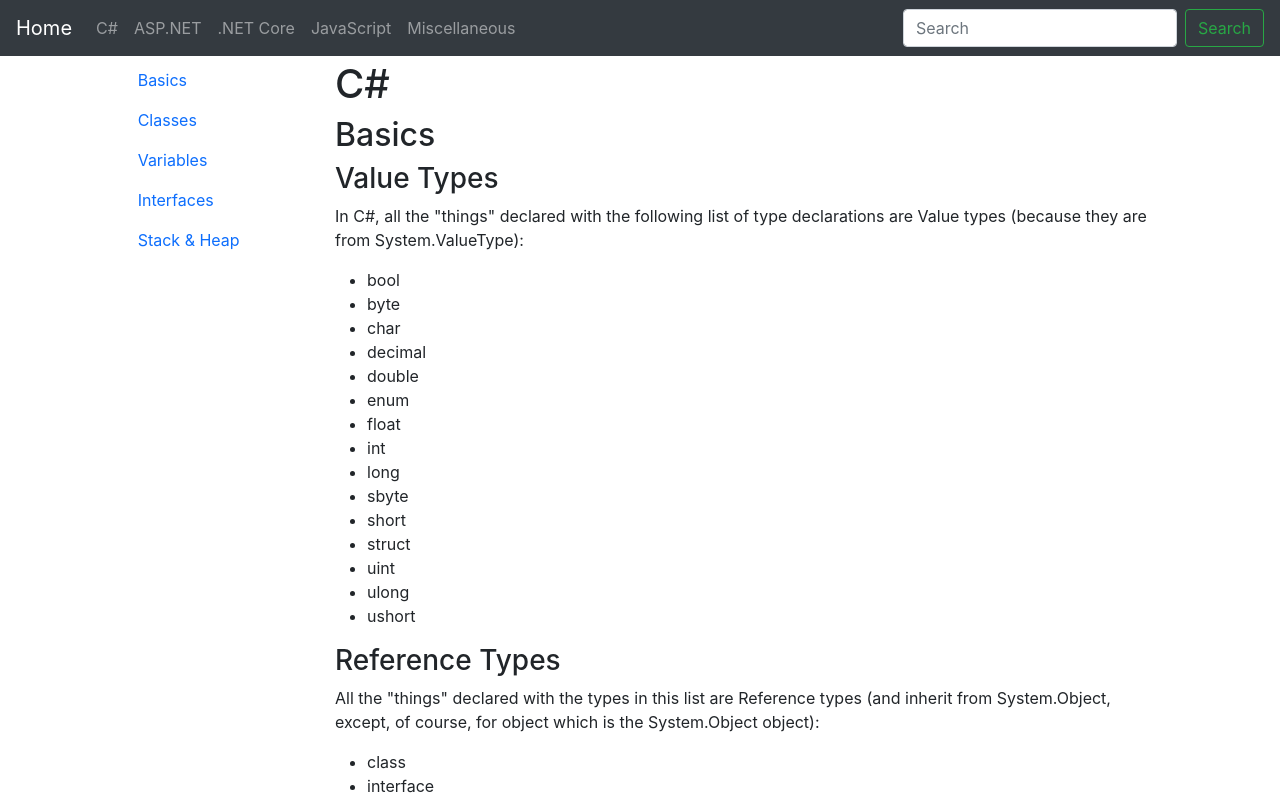
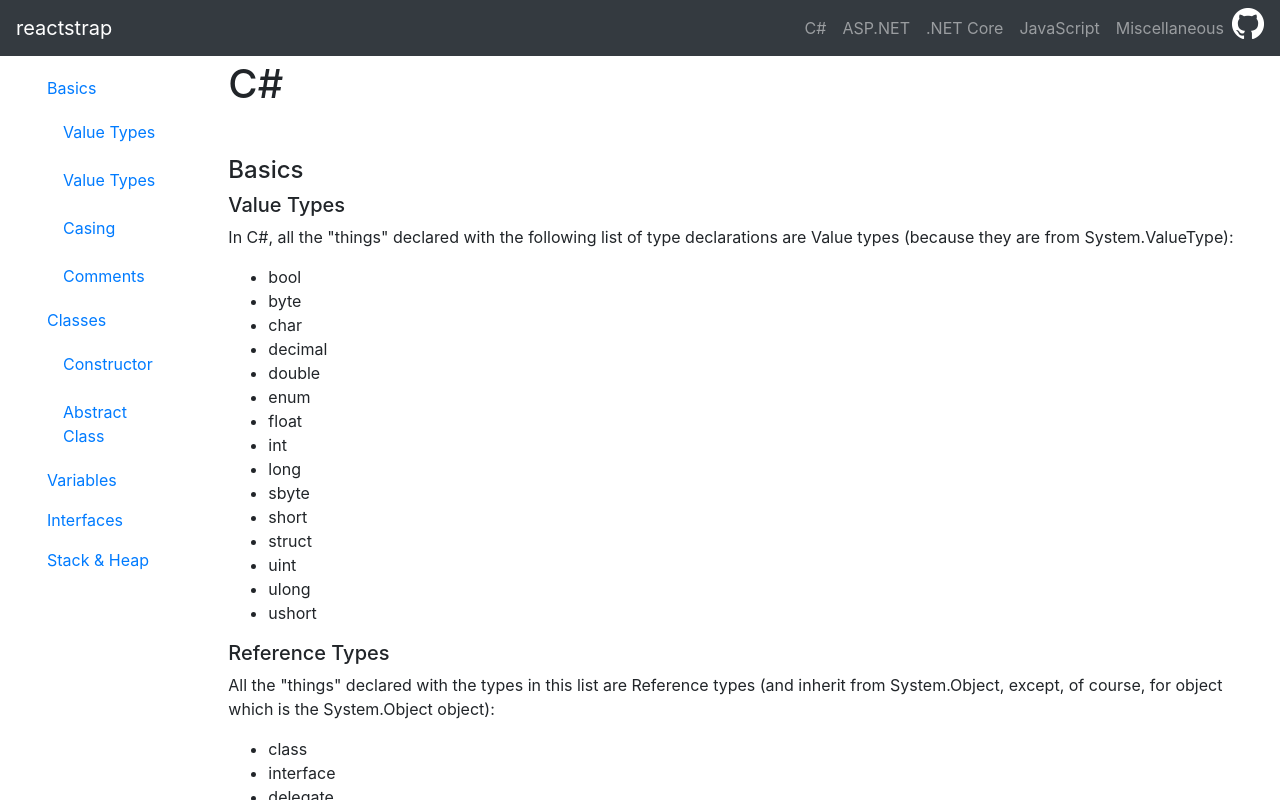
Before and after one commit to jreddington76/developer-articles, a React app: page /csharp in a window 1280 px wide. Built offline with nearby package versions, Linux system fonts and the light colour scheme.

Commit message:
added reactstrap

```diff
--- a/package.json
+++ b/package.json
@@ -20,7 +20,10 @@
     "prismjs": "^1.9.0",
     "react": "^16.2.0",
     "react-dom": "^16.2.0",
-    "react-router-dom": "^4.2.2"
+    "react-popper": "^0.8.2",
+    "react-router-dom": "^4.2.2",
+    "react-transition-group": "^2.2.1",
+    "reactstrap": "^5.0.0-alpha.4"
   },
   "devDependencies": {
     "babel-core": "^6.26.0",
--- a/public/index.html
+++ b/public/index.html
@@ -6,7 +6,7 @@
     <meta name="viewport" content="width=device-width, initial-scale=1, shrink-to-fit=no">
     <meta http-equiv="X-UA-Compatible" content="ie=edge">
 
-    <link rel="stylesheet" type="text/css" href="../node_modules/bootstrap/dist/css/bootstrap.min.css">
+    <!-- <link rel="stylesheet" type="text/css" href="../node_modules/bootstrap/dist/css/bootstrap.min.css"> -->
     <link rel="stylesheet" type="text/css" href="../node_modules/prismjs/themes/prism.css">
 
     <title>Articles</title>
@@ -19,11 +19,11 @@
 
     <div id="app" class="wrap"></div>
 
-    <script src="https://code.jquery.com/jquery-3.1.1.slim.min.js" integrity="sha384-A7FZj7v+d/sdmMqp/nOQwliLvUsJfDHW+k9Omg/a/EheAdgtzNs3hpfag6Ed950n"
+    <!-- <script src="https://code.jquery.com/jquery-3.1.1.slim.min.js" integrity="sha384-A7FZj7v+d/sdmMqp/nOQwliLvUsJfDHW+k9Omg/a/EheAdgtzNs3hpfag6Ed950n"
         crossorigin="anonymous"></script>
     <script src="https://cdnjs.cloudflare.com/ajax/libs/tether/1.4.0/js/tether.min.js" integrity="sha384-DztdAPBWPRXSA/3eYEEUWrWCy7G5KFbe8fFjk5JAIxUYHKkDx6Qin1DkWx51bBrb"
         crossorigin="anonymous"></script>
-    <script src="../node_modules/bootstrap/dist/js/bootstrap.min.js"></script>
+    <script src="../node_modules/bootstrap/dist/js/bootstrap.min.js"></script> -->
     <script src="../node_modules/prismjs/prism.js"></script>
     <script src="bundle.js"></script>
 </body>
--- a/src/articles/.net core/NetCore.js
+++ b/src/articles/.net core/NetCore.js
@@ -10,7 +10,7 @@ class NetCore extends React.Component {
         return (
             <div>
                 <div className="row">
-                    <div id="left" className="col col-md-2 offset-1">
+                    <div className="col col-md-2 offset-1 left">
                         <nav className="nav flex-column">
                             <a className="nav-link active" href="#hosting">Hosting</a>
                             <a className="nav-link" href="#exceptions">Exception Handling</a>
--- a/src/articles/csharp/Basics.js
+++ b/src/articles/csharp/Basics.js
@@ -4,8 +4,8 @@ class Basics extends React.Component {
     render() {
         return (
             <section id="basics">
-                <h2 id="valuetypes">Basics</h2>
-                <h3>Value Types</h3>
+                <h4>Basics</h4>
+                <h5 id="valuetypes">Value Types</h5>
                 <p>
                     In C#, all the "things" declared with the following list of type declarations are Value types (because they are from System.ValueType):
                 </p>
@@ -26,7 +26,7 @@ class Basics extends React.Component {
                     <li>ulong</li>
                     <li>ushort</li>
                 </ul>
-                <h3>Reference Types</h3>
+                <h5 id="referencetypes">Reference Types</h5>
                 <p>
                     All the "things" declared with the types in this list are Reference types (and inherit from System.Object, except, of course, for object which is the System.Object object):
                 </p>
@@ -37,12 +37,12 @@ class Basics extends React.Component {
                     <li>object</li>
                     <li>string</li>
                 </ul>
-                <h3>Casing</h3>
+                <h5 id="casing">Casing</h5>
                 <p>
                     camelCase [aka lower camelcase] - lowercase first letter then uppercase for the first letter of each subsequent word
                     upper camel case - as above but first letter is uppercase
                 </p>
-                <h3>Comments</h3>
+                <h5 id="comments">Comments</h5>
                 <figure>
                     <pre>
                         <code className="language-csharp">
@@ -61,7 +61,7 @@ class Basics extends React.Component {
                         </code>
                     </pre>
                 </figure>
-       </section >
+            </section >
         );
     }
 }
--- a/src/articles/csharp/CSharp.js
+++ b/src/articles/csharp/CSharp.js
@@ -9,25 +9,38 @@ import Variables from './Variables';
 class CSharp extends React.Component {
     render() {
         return (
-            <div>
-                <div className="row">
-                    <div id="left" className="col col-md-2 offset-1">
-                        <nav className="nav flex-column">
-                            <a className="nav-link active" href="#basics">Basics</a>
+            <div className="row">
+                <div className="col-12 col-md-2 left">
+                    <nav id="content" className="navbar">
+                        <nav className="nav nav-pills flex-column">
+                            <a className="nav-link" href="#basics">Basics</a>
+                            <nav className="nav nav-pills flex-column">
+                                <a className="nav-link ml-3 my-1" href="#valuetypes">Value Types</a>
+                                <a className="nav-link ml-3 my-1" href="#valuetypes">Value Types</a>
+                                <a className="nav-link ml-3 my-1" href="#casing">Casing</a>
+                                <a className="nav-link ml-3 my-1" href="#comments">Comments</a>
+                            </nav>
                             <a className="nav-link" href="#classes">Classes</a>
+                            <nav className="nav nav-pills flex-column">
+                                <a className="nav-link ml-3 my-1" href="#constructor">Constructor</a>
+                                <a className="nav-link ml-3 my-1" href="#abstract">Abstract Class</a>
+                            </nav>
                             <a className="nav-link" href="#variables">Variables</a>
                             <a className="nav-link" href="#interfaces">Interfaces</a>
                             <a className="nav-link" href="#stackheap">Stack &amp; Heap</a>
                         </nav>
-                    </div>
-                    <div className="col col-md-8 offset-3">
+                    </nav>
+                </div>
+
+                <div className="col-12 col-md-10 offset-md-2">
+                    <div data-spy="scroll" data-target="#content" data-offset="0">
                         <article>
                             <h1>C#</h1>
                             <Basics />
                             <Classes />
-                            <Variables/>
+                            <Variables />
                             <Interfaces />
-                            <StackHeap/>
+                            <StackHeap />
                         </article>
                     </div>
                 </div>
--- a/src/articles/csharp/Classes.js
+++ b/src/articles/csharp/Classes.js
@@ -64,15 +64,15 @@ car.Model = "116D Sport";
                     <pre>
                         <code className="language-csharp">
                             {`var car = new Car
-                            {
-                                Make = "BMW",
-                            Model = "116D Sport"
-            };
+{
+    Make = "BMW",
+    Model = "116D Sport"
+};
 `}
                         </code>
                     </pre>
                 </figure>
-                <h3>Constructor</h3>
+                <h5 id="constructor">Constructor</h5>
                 <p>
                     a special method that is called when the class is instantiated.  It allows you to execute code immediately when the object is created.
 all classes have a constructor (even if the class does not have a construcotr defined. the .net framework will add a default constructor when class is compiled)
@@ -91,7 +91,7 @@ the .net garbage collection takes place at an indeterminate time in the future s
 
 Copying an object simply creates a new pointer that points to the same object [the same memory address]
 </p>
-                <h3>Abstract Classes</h3>
+                <h5 id="abstract">Abstract Classes</h5>
                 <p>
                     We cannot create an object of Abstract Class but we can create a reference of it.
 
--- a/src/index.css
+++ b/src/index.css
@@ -1,16 +1,22 @@
 body, html {
   height: 100%;
   overflow: hidden;
+  position: relative;
+}
+
+body {
+  font-family: -apple-system, BlinkMacSystemFont, Segoe UI, Roboto, Oxygen, Ubuntu, Cantarell, Fira Sans, Droid Sans, Helvetica Neue, sans-serif;
+  padding-top: 60px;
+  position: relative;
+}
+
+h4{
+  margin-top: 2em;
 }
 
 .wrap {
   height: 100%;
   overflow: auto;
-}
-
-body {
-  font-family: -apple-system, BlinkMacSystemFont, Segoe UI, Roboto, Oxygen, Ubuntu, Cantarell, Fira Sans, Droid Sans, Helvetica Neue, sans-serif;
-  padding-top: 60px;
 }
 
 pre, code {
@@ -32,7 +38,7 @@ pre>code {
 }
 
 @media (min-width: 768px) {
-  #left {
+  .left {
     position: fixed;
     top: 60px;
     bottom: 0;
--- a/src/js/components/Footer.js
+++ b/src/js/components/Footer.js
@@ -1,6 +1,4 @@
 import React from 'react';
-
-import Nav from './Nav';
 
 class Footer extends React.Component {
     render() {
--- a/src/js/components/Header.js
+++ b/src/js/components/Header.js
@@ -1,12 +1,12 @@
 import React from 'react';
 
-import Nav from './Nav';
+import MainNav from './MainNav';
 
 class Header extends React.Component {
     render() {
         return (
             <header>
-                <Nav/>
+                <MainNav/>
             </header>
         );
     }
--- /dev/null
+++ b/src/js/components/MainNav.js
@@ -0,0 +1,108 @@
+import React from "react";
+import { Link } from 'react-router-dom';
+import {
+  Collapse,
+  Navbar,
+  NavbarToggler,
+  NavbarBrand,
+  Nav,
+  NavItem,
+  NavLink,
+  Container,
+  Row,
+  Col,
+  Jumbotron,
+  Button
+} from 'reactstrap';
+
+import 'bootstrap/dist/css/bootstrap.css';
+
+export default class MainNav extends React.Component {
+  constructor(props) {
+    super(props);
+
+    this.toggle = this.toggle.bind(this);
+    this.state = {
+      isOpen: false
+    };
+  }
+  toggle() {
+    this.setState({
+      isOpen: !this.state.isOpen
+    });
+  }
+
+  render() {
+    return (
+      <Navbar className="navbar navbar-expand-lg navbar-dark bg-dark fixed-top">
+        <NavbarToggler onClick={this.toggle} />
+        <NavbarBrand href="/">reactstrap</NavbarBrand>
+        <Collapse isOpen={this.state.isOpen} navbar>
+          <Nav className="ml-auto" navbar>
+            <NavItem>
+              <NavLink href="/csharp">C#</NavLink>
+            </NavItem>
+            <NavItem>
+              <NavLink href="/aspnet">ASP.NET</NavLink>
+            </NavItem>
+            <NavItem>
+              <NavLink href="/netcore">.NET Core</NavLink>
+            </NavItem>
+            <NavItem>
+              <NavLink href="/javascript">JavaScript</NavLink>
+            </NavItem>
+            <NavItem>
+              <NavLink href="/misc">Miscellaneous</NavLink>
+            </NavItem>
+            <NavItem>
+              <NavLink style={{padding: 0}} href="https://github.com/jreddington76/developer-articles" target="_blank"><img src="public/GitHub-Mark-Light-32px.png"/></NavLink>
+            </NavItem>
+          </Nav>
+        </Collapse>
+      </Navbar>
+
+      // <nav className="navbar navbar-expand-lg navbar-dark bg-dark fixed-top">
+      //   <Link to="/">
+      //     <span className="navbar-brand" href="#">Home</span>
+      //   </Link >
+      //   <button className="navbar-toggler" type="button" data-toggle="collapse" data-target="#navbarSupportedContent" aria-controls="navbarSupportedContent" aria-expanded="false" aria-label="Toggle navigation">
+      //     <span className="navbar-toggler-icon"></span>
+      //   </button>
+
+      //   <div className="collapse navbar-collapse" id="navbarSupportedContent">
+      //     <ul className="navbar-nav mr-auto">
+      //     <li className="nav-item">
+      //         <Link to="/csharp">
+      //           <span className="nav-link" href="#">C#</span>
+      //         </Link>
+      //       </li>
+      //       <li className="nav-item">
+      //         <Link to="/aspnet">
+      //           <span className="nav-link" href="#">ASP.NET</span>
+      //         </Link>
+      //       </li>
+      //       <li className="nav-item">
+      //         <Link to="/netcore">
+      //           <span className="nav-link" href="#">.NET Core</span>
+      //         </Link>
+      //       </li>
+      //       <li className="nav-item">
+      //         <Link to="/javascript">
+      //           <span className="nav-link" href="#">JavaScript</span>
+      //         </Link>
+      //       </li>
+      //       <li className="nav-item">
+      //         <Link to="/misc">
+      //           <span className="nav-link" href="#">Miscellaneous</span>
+      //         </Link>
+      //       </li>
+      //     </ul>
+      //     <form className="form-inline my-2 my-lg-0">
+      //       <input className="form-control mr-sm-2" type="search" placeholder="Search" aria-label="Search" />
+      //       <button className="btn btn-outline-success my-2 my-sm-0" type="submit">Search</button>
+      //     </form>
+      //   </div>
+      // </nav>
+    );
+  }
+}
--- a/src/js/components/Nav.js
+++ /dev/null
@@ -1,51 +0,0 @@
-import React from "react";
-import { Link } from 'react-router-dom';
-
-export default class Nav extends React.Component {
-  render() {
-    return (
-      <nav className="navbar navbar-expand-lg navbar-dark bg-dark fixed-top">
-        <Link to="/">
-          <span className="navbar-brand" href="#">Home</span>
-        </Link >
-        <button className="navbar-toggler" type="button" data-toggle="collapse" data-target="#navbarSupportedContent" aria-controls="navbarSupportedContent" aria-expanded="false" aria-label="Toggle navigation">
-          <span className="navbar-toggler-icon"></span>
-        </button>
-
-        <div className="collapse navbar-collapse" id="navbarSupportedContent">
-          <ul className="navbar-nav mr-auto">
-          <li className="nav-item">
-              <Link to="/csharp">
-                <span className="nav-link" href="#">C#</span>
-              </Link>
-            </li>
-            <li className="nav-item">
-              <Link to="/aspnet">
-                <span className="nav-link" href="#">ASP.NET</span>
-              </Link>
-            </li>
-            <li className="nav-item">
-              <Link to="/netcore">
-                <span className="nav-link" href="#">.NET Core</span>
-              </Link>
-            </li>
-            <li className="nav-item">
-              <Link to="/javascript">
-                <span className="nav-link" href="#">JavaScript</span>
-              </Link>
-            </li>
-            <li className="nav-item">
-              <Link to="/misc">
-                <span className="nav-link" href="#">Miscellaneous</span>
-              </Link>
-            </li>
-          </ul>
-          <form className="form-inline my-2 my-lg-0">
-            <input className="form-control mr-sm-2" type="search" placeholder="Search" aria-label="Search" />
-            <button className="btn btn-outline-success my-2 my-sm-0" type="submit">Search</button>
-          </form>
-        </div>
-      </nav>
-    );
-  }
-}
--- a/src/main.js
+++ b/src/main.js
@@ -13,6 +13,7 @@ import Misc from './articles/misc/Misc';
 import NotFound from './js/components/NotFound';
 
 import '../node_modules/bootstrap/dist/css/bootstrap.min.css';
+// import 'bootstrap/dist/css/bootstrap.css';
 import './index.css';
 
 class App extends React.Component {
```
Also changed, not shown: public/GitHub-Mark-Light-32px.png (added), 1 other file.
